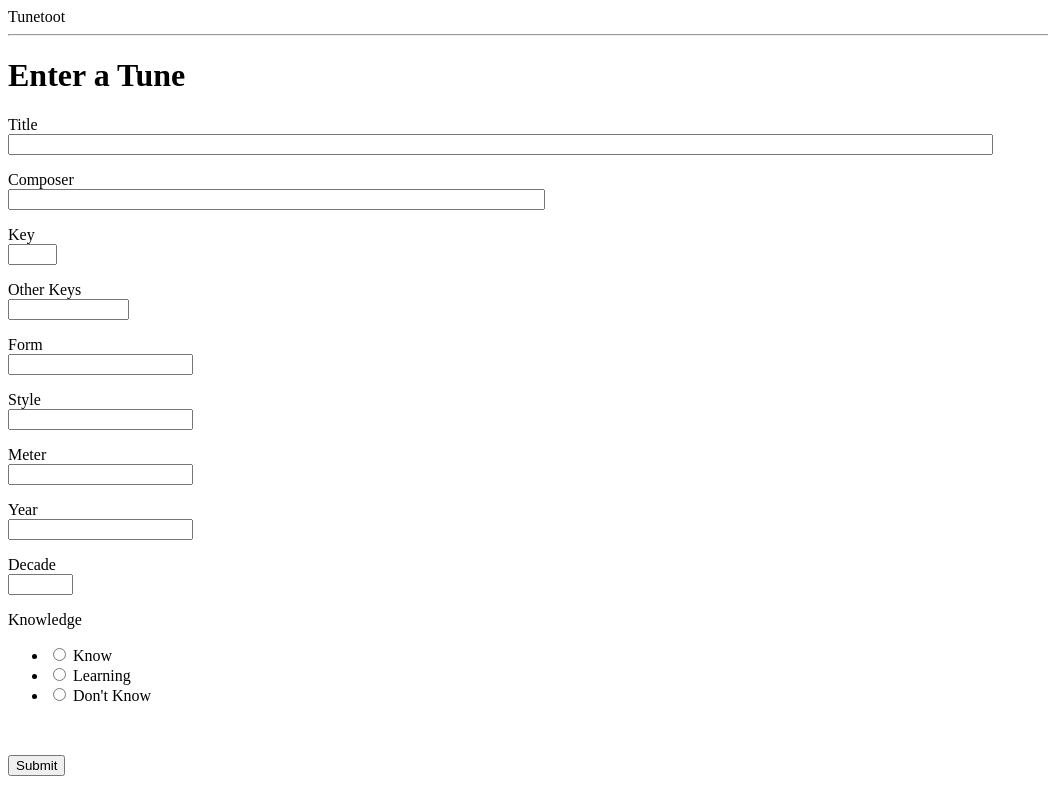
After one commit to jwjacobson/tunetoot, a Flask app: template app/templates/index.html in a window 1280 px wide. The commit adds this page. Shown: the whole page, without its empty margins (0-1048 px from the left). Run offline with Flask 3, Linux system fonts and the light colour scheme; the template is opened without the code that fills it: values that come from a table or form of the project are taken from there, others are empty.

Commit message:
Create tune submission form

```diff
--- a/app/__init__.py
+++ b/app/__init__.py
@@ -8,7 +8,7 @@ app = Flask(__name__)
 app.config.from_object(Config)
 db = SQLAlchemy(app)
 migrate = Migrate(app, db)
-login = LoginManager(app)
-login.login_view = 'login'
+# login = LoginManager(app)
+# login.login_view = 'login'
 
-from app import models
+from app import models, routes
--- /dev/null
+++ b/app/forms.py
@@ -0,0 +1,17 @@
+from flask_wtf import FlaskForm
+from wtforms import StringField, DateTimeField, SubmitField, IntegerField, RadioField
+from wtforms.validators import DataRequired, ValidationError, DataRequired, Email, EqualTo, Length
+from app.models import User, Tune
+
+class TuneForm(FlaskForm):
+    title = StringField('Title', validators=[DataRequired()])
+    composer = StringField('Composer', validators=[DataRequired()])
+    key = StringField('Key')
+    other_key = StringField('Other Keys')
+    song_form = StringField('Form')
+    style = StringField('Style')
+    meter = IntegerField('Meter')
+    year = IntegerField('Year')
+    decade = StringField('Decade')
+    knowledge = RadioField('Knowledge', choices=["Know", "Learning", "Don't Know"])
+    submit = SubmitField('Submit')
--- /dev/null
+++ b/app/routes.py
@@ -0,0 +1,49 @@
+from app import app, db
+from flask import render_template, flash
+from app.forms import TuneForm
+from app.models import Tune
+
+@app.route('/')
+@app.route('/index', methods=['GET', 'POST'])
+def index():
+    form = TuneForm()
+    if form.validate_on_submit():
+        print("Validated.")
+        title = form.title.data
+        composer = form.composer.data
+        key = form.key.data
+        other_key = form.other_key.data
+        song_form = form.song_form.data
+        style = form.style.data
+        meter = form.meter.data
+        year = form.year.data
+        decade = form.decade.data
+        knowledge = form.knowledge.data
+        print(title, composer)
+        check_tune = (
+            db.session.execute(
+                db.select(Tune).filter(
+                    (Tune.title == title)
+                )
+            )
+            .scalars()
+            .all()
+        )
+        if check_tune:
+            flash("Tune already exists.")
+        new_tune = Tune(
+            title=title,
+            composer=composer,
+            key=key,
+            other_key=other_key,
+            song_form=song_form,
+            style=style,
+            meter=meter,
+            year=year,
+            decade=decade,
+            knowledge=knowledge
+        )
+        db.session.add(new_tune)
+        db.session.commit()
+        flash(f"Tune {new_tune.title} entered.")
+    return render_template("index.html", form=form)
--- a/app/templates/base.html
+++ b/app/templates/base.html
@@ -4,11 +4,10 @@
     <meta charset="UTF-8">
     <meta http-equiv="X-UA-Compatible" content="IE=edge">
     <meta name="viewport" content="width=device-width, initial-scale=1.0">
-    <link rel="stylesheet" href="https://cdn.jsdelivr.net/npm/bootstrap@5.3.0-alpha2/dist/css/bootstrap.min.css">
     <title>Base</title>
 </head>
-<body class="bg-success-subtle">
+<body>
     {% include 'nav.html' %}
-    <h1 class="text text-warning-emphasis bg-success-subtle">Test</h1>
+    {% block content %}{% endblock %}
 </body>
 </html>
--- /dev/null
+++ b/app/templates/index.html
@@ -0,0 +1,48 @@
+{% extends 'base.html' %}
+
+{% block content %}
+<h1>Enter a Tune</h1>
+<form action="" method="post">
+    <p>
+        {{ form.title.label }} <br>
+        {{ form.title(size=120) }} <br>
+    </p>
+    <p>
+        {{ form.composer.label }} <br>
+        {{ form.composer(size=64) }} <br>
+    </p>
+    <p>
+        {{ form.key.label }} <br>
+        {{ form.key(size=3) }} <br>
+    </p>
+    <p>
+        {{ form.other_key.label }} <br>
+        {{ form.other_key(size=12) }} <br>
+    </p>
+    <p>
+        {{ form.song_form.label }} <br>
+        {{ form.song_form(size=20) }} <br>
+    </p>
+    <p>
+        {{ form.style.label }} <br>
+        {{ form.style(size=20) }} <br>
+    </p>
+    <p>
+        {{ form.meter.label }} <br>
+        {{ form.meter(size=5) }} <br>
+    </p>
+    <p>
+        {{ form.year.label }} <br>
+        {{ form.year(size=5) }} <br>
+    </p>
+    <p>
+        {{ form.decade.label }} <br>
+        {{ form.decade(size=5) }} <br>
+    </p>
+    <p>
+        {{ form.knowledge.label }} <br>
+        {{ form.knowledge(size=120) }} <br>
+    </p>
+    <p>{{ form.submit() }}</p>
+</form>
+{% endblock %}
--- a/app/templates/nav.html
+++ b/app/templates/nav.html
@@ -1,20 +1,8 @@
-<nav class="navbar navbar-expand-lg navbar-light bg-warning">
-    <div class="container-fluid">
-      <a class="navbar-brand text-info-emphasis" href="/">Tunetoot</a>
-      <button class="navbar-toggler" type="button" data-bs-toggle="collapse" data-bs-target="#navbarNavAltMarkup" aria-controls="navbarNavAltMarkup" aria-expanded="false" aria-label="Toggle navigation">
-        <span class="navbar-toggler-icon"></span>
-      </button>
-      <div class="collapse navbar-collapse" id="navbarNavAltMarkup">
-        <div class="navbar-nav">
-          <a class="nav-link active" aria-current="page" href="/">Home</a>
-          <!-- {% if current_user.is_authenticated %}
-                <a class="nav-link" href="/submission">Submit</a>
-                <a class="nav-link" href="/logout">Log Out</a>
-          {% else %}
-                <a class="nav-link" href="/signup">Sign Up</a>
-                <a class="nav-link" href="/login">Log In</a>
-          {% endif %} -->
-        </div>
-      </div>
-    </div>
-  </nav>
+<html>
+<body>
+  <div>
+    Tunetoot
+  </div>
+  <hr>
+</body>
+</html>
--- a/requirements.txt
+++ b/requirements.txt
@@ -4,6 +4,7 @@ Flask==2.2.3
 Flask-Login==0.6.2
 Flask-Migrate==4.0.4
 Flask-SQLAlchemy==3.0.3
+Flask-WTF==1.1.1
 greenlet==2.0.2
 itsdangerous==2.1.2
 Jinja2==3.1.2
@@ -12,3 +13,4 @@ MarkupSafe==2.1.2
 SQLAlchemy==2.0.9
 typing_extensions==4.5.0
 Werkzeug==2.2.3
+WTForms==3.0.1
```
Also changed, not shown: app/models.py (+4 -4 lines), 1 other file.
